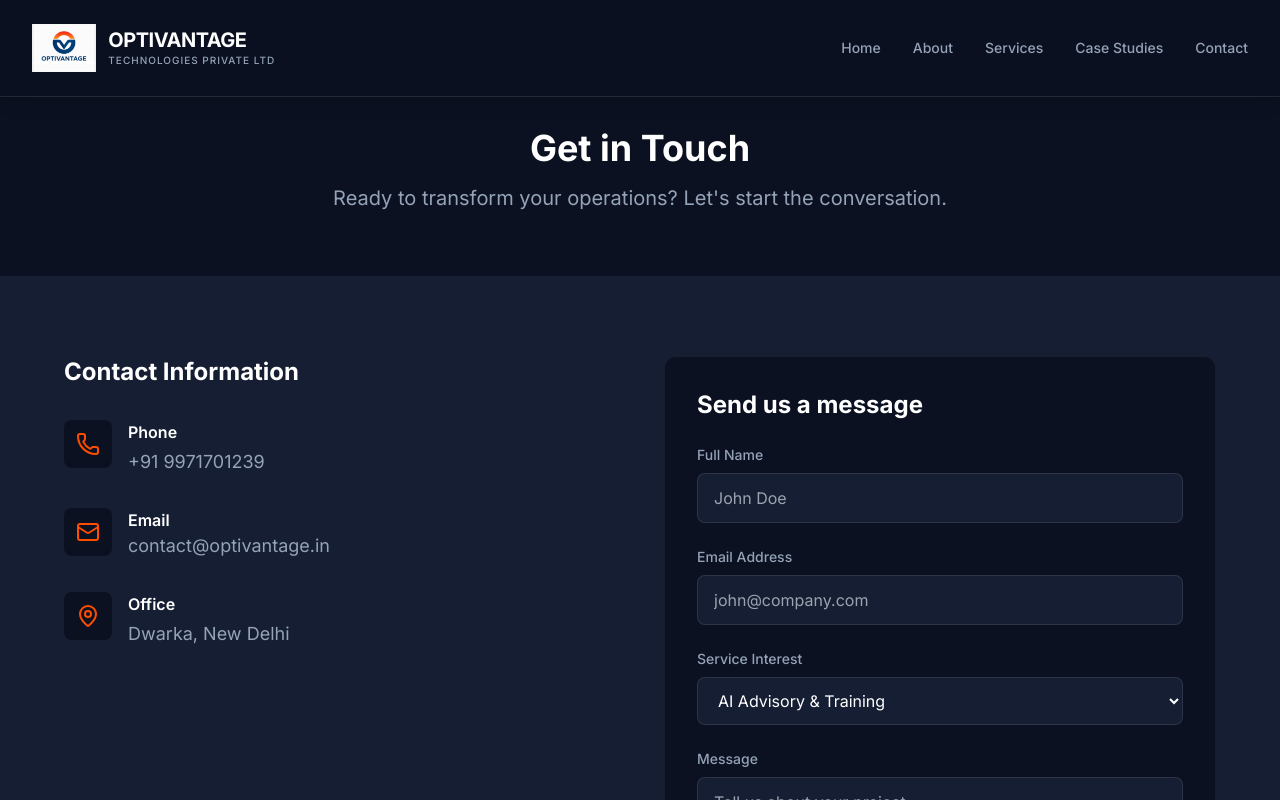
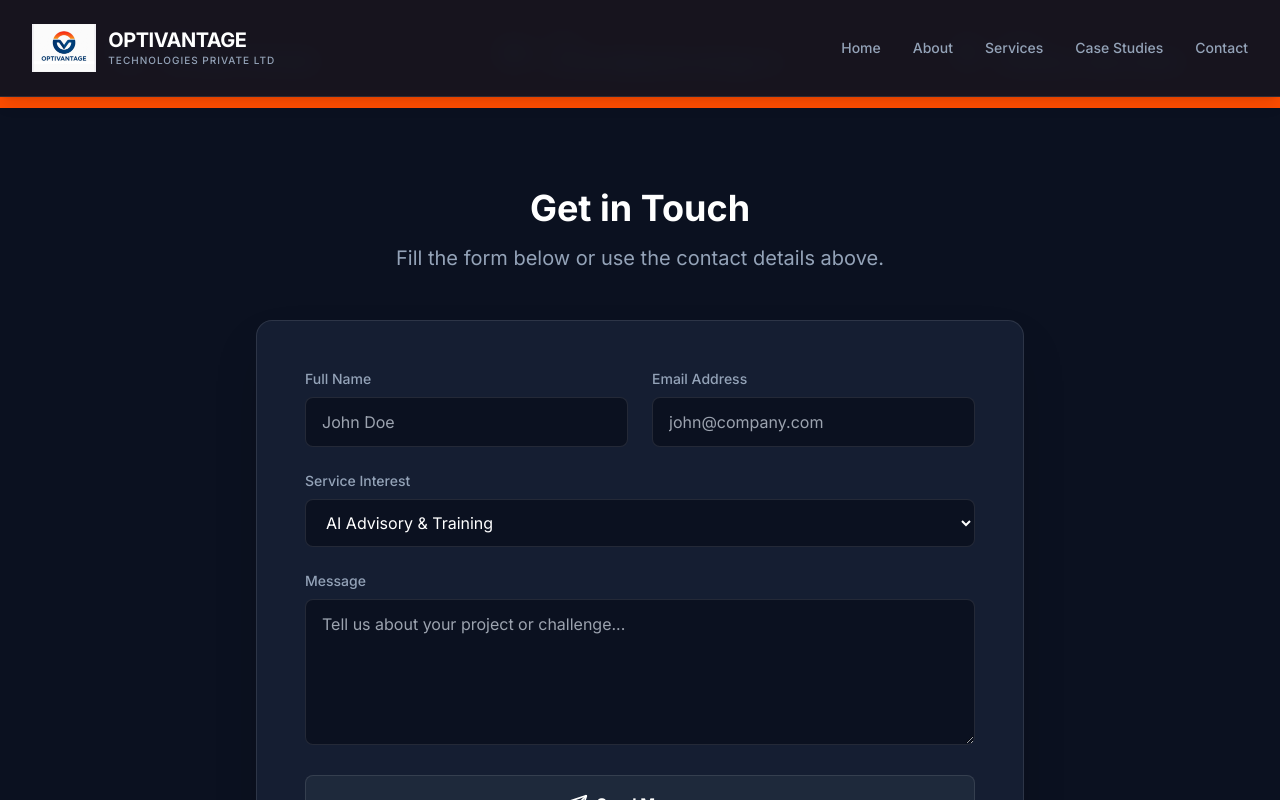
Before and after one commit to Ashutosh-Sharma-IN/Optivantage, a Next.js app: page /contact in a window 1280 px wide. Shown: the top 800 px of the page. Built offline with nearby package versions, Linux system fonts and the light colour scheme.

Commit message:
Update page.tsx

```diff
--- a/src/app/contact/page.tsx
+++ b/src/app/contact/page.tsx
@@ -7,83 +7,80 @@ export default function Contact() {
     <main>
       <Navbar />
 
-      <section className="pt-32 pb-16 px-4 bg-navy-900">
-        <div className="max-w-3xl mx-auto text-center">
-          <h1 className="text-4xl font-bold text-white mb-4">Get in Touch</h1>
-          <p className="text-xl text-text-muted">
-            Ready to transform your operations? Let's start the conversation.
-          </p>
-        </div>
-      </section>
+      {/* TOP HERO BAR (Contact Info First) */}
+      <section className="bg-brand py-8 px-4">
+        <div className="max-w-7xl mx-auto">
+          <div className="grid md:grid-cols-3 gap-8 text-center md:text-left">
 
-      <section className="py-20 px-4 bg-navy-800">
-        <div className="max-w-6xl mx-auto grid lg:grid-cols-2 gap-12">
-
-          {/* Contact Info */}
-          <div className="space-y-8">
-            <h2 className="text-2xl font-bold text-white mb-6">Contact Information</h2>
-
-            <div className="flex items-start gap-4">
-              <div className="bg-navy-900 p-3 rounded-lg text-brand">
-                <Phone size={24} />
-              </div>
+            <div className="flex md:items-center gap-4 justify-center">
+              <Phone className="text-white h-8 w-8 flex-shrink-0" />
               <div>
-                <h3 className="text-white font-semibold">Phone</h3>
-                <p className="text-text-muted text-lg mt-1">+91 9971701239</p>
+                <p className="text-xs text-white/80 uppercase font-bold tracking-wide">Phone</p>
+                <p className="text-white font-bold text-xl">+91 9971701239</p>
               </div>
             </div>
 
-            <div className="flex items-start gap-4">
-              <div className="bg-navy-900 p-3 rounded-lg text-brand">
-                <Mail size={24} />
-              </div>
+            <div className="flex md:items-center gap-4 justify-center">
+              <Mail className="text-white h-8 w-8 flex-shrink-0" />
               <div>
-                <h3 className="text-white font-semibold">Email</h3>
-                <a href="mailto:contact@optivantage.in" className="text-text-muted text-lg mt-1 hover:text-brand transition-colors">
+                <p className="text-xs text-white/80 uppercase font-bold tracking-wide">Email</p>
+                <a href="mailto:contact@optivantage.in" className="text-white font-bold text-xl hover:underline">
                   contact@optivantage.in
                 </a>
               </div>
             </div>
 
-            <div className="flex items-start gap-4">
-              <div className="bg-navy-900 p-3 rounded-lg text-brand">
-                <MapPin size={24} />
-              </div>
+            <div className="flex md:items-center gap-4 justify-center">
+              <MapPin className="text-white h-8 w-8 flex-shrink-0" />
               <div>
-                <h3 className="text-white font-semibold">Office</h3>
-                <p className="text-text-muted text-lg mt-1">Dwarka, New Delhi</p>
-              </div>
+                <p className="text-xs text-white/80 uppercase font-bold tracking-wide">Office</p>
+                <p className="text-white font-bold text-xl">Dwarka, New Delhi</p>
               </div>
             </div>
 
-          {/* Contact Form */}
-          <div className="bg-navy-900 p-8 rounded-xl border border-white/5">
-            <h2 className="text-2xl font-bold text-white mb-6">Send us a message</h2>
+          </div>
+        </div>
+      </section>
+
+      {/* FORM SECTION */}
+      <section className="py-20 px-4 bg-navy-900">
+        <div className="max-w-3xl mx-auto">
+          <div className="text-center mb-12">
+            <h1 className="text-4xl font-bold text-white mb-4">Get in Touch</h1>
+            <p className="text-xl text-text-muted">
+              Fill the form below or use the contact details above.
+            </p>
+          </div>
+
+          <div className="bg-navy-800 p-8 md:p-12 rounded-2xl border border-white/10 shadow-2xl">
             <form className="space-y-6" onSubmit={(e) => e.preventDefault()}>
+
+              <div className="grid md:grid-cols-2 gap-6">
                 <div>
                   <label className="block text-sm font-medium text-text-muted mb-2">Full Name</label>
                   <input
                     type="text"
-                  className="w-full px-4 py-3 rounded-lg bg-navy-800 border border-white/10 text-white focus:outline-none focus:border-brand transition-colors"
+                    className="w-full px-4 py-3 rounded-lg bg-navy-900 border border-white/10 text-white focus:outline-none focus:border-brand transition-colors"
                     placeholder="John Doe"
                   />
                 </div>
-
                 <div>
                   <label className="block text-sm font-medium text-text-muted mb-2">Email Address</label>
                   <input
                     type="email"
-                  className="w-full px-4 py-3 rounded-lg bg-navy-800 border border-white/10 text-white focus:outline-none focus:border-brand transition-colors"
+                    className="w-full px-4 py-3 rounded-lg bg-navy-900 border border-white/10 text-white focus:outline-none focus:border-brand transition-colors"
                     placeholder="john@company.com"
                   />
+                </div>
               </div>
 
               <div>
                 <label className="block text-sm font-medium text-text-muted mb-2">Service Interest</label>
-                <select className="w-full px-4 py-3 rounded-lg bg-navy-800 border border-white/10 text-white focus:outline-none focus:border-brand transition-colors">
+                <select className="w-full px-4 py-3 rounded-lg bg-navy-900 border border-white/10 text-white focus:outline-none focus:border-brand transition-colors">
                   <option>AI Advisory & Training</option>
                   <option>IT Infrastructure</option>
                   <option>Managed IT Services</option>
+                  <option>Cybersecurity & Compliance</option>
                   <option>Process Improvement</option>
                   <option>Other</option>
                 </select>
@@ -92,15 +89,15 @@ export default function Contact() {
               <div>
                 <label className="block text-sm font-medium text-text-muted mb-2">Message</label>
                 <textarea
-                  rows={4}
-                  className="w-full px-4 py-3 rounded-lg bg-navy-800 border border-white/10 text-white focus:outline-none focus:border-brand transition-colors"
-                  placeholder="Tell us about your project..."
+                  rows={5}
+                  className="w-full px-4 py-3 rounded-lg bg-navy-900 border border-white/10 text-white focus:outline-none focus:border-brand transition-colors"
+                  placeholder="Tell us about your project or challenge..."
                 ></textarea>
               </div>
 
               <button
                 type="submit"
-                className="w-full px-6 py-4 bg-brand hover:bg-brand-hover text-white font-semibold rounded-lg transition-all flex items-center justify-center gap-2"
+                className="w-full px-6 py-4 bg-navy-700 hover:bg-brand text-white font-bold rounded-lg transition-all flex items-center justify-center gap-2 border border-white/10 hover:border-brand"
               >
                 <Send size={20} /> Send Message
               </button>
```
Lines whose indentation alone changed are shown as unchanged.
